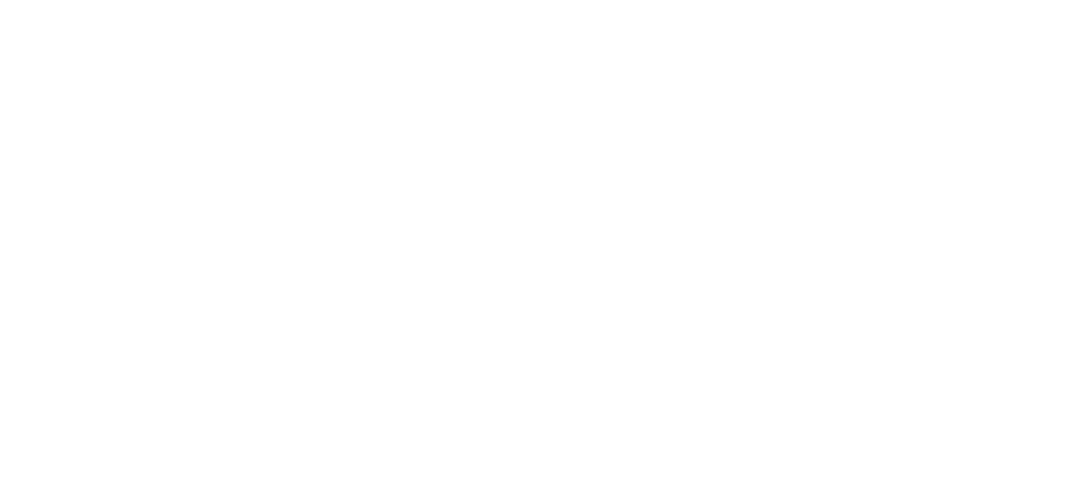
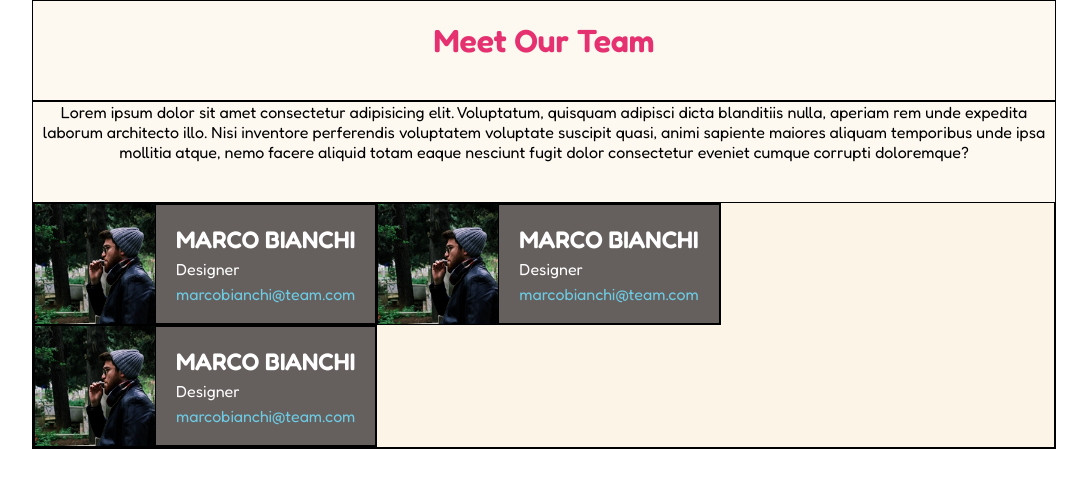
Before and after one commit to RiccardoLoPresti/html-css-float-cards, a plain HTML site: page index.html in a window 1280 px wide. Shown: the whole page, without its empty margins (96-1183 px from the left). Drawn offline with Linux system fonts and the light colour scheme.

Commit message:
[add] header/first row

```diff
--- a/css/style.css
+++ b/css/style.css
@@ -4,3 +4,73 @@
   padding: 0;
   box-sizing: border-box;
 }
+
+body{
+  font-family: 'Fredoka', sans-serif;
+}
+
+.container{
+  width: 80%;
+  max-width: 1700px;
+  margin: 0 auto;
+}
+
+.debug{
+  background-color: rgba(250, 235, 215, 0.363);
+  border: 1px solid black;
+}
+
+.clearfix{
+  content: '';
+  display: table;
+  clear: both;
+}
+
+/* HEADER */
+header h1{
+  font-weight: 600;
+  color: #e53170;
+  text-align: center;
+  padding-top: 20px;
+  padding-bottom: 40px;
+}
+
+/* MAIN */
+main p{
+  text-align: center;
+  padding-bottom: 40px;
+}
+
+/* SECTION */
+section .col{
+  background-color: #0f0e17;
+  float: left;
+}
+
+section img{
+  height: 120px;
+  vertical-align: middle;
+
+}
+
+section h2,
+section span{
+  color: white;
+  padding-bottom: 5px;
+  display: block;
+}
+
+section h2{
+  text-transform: uppercase;
+}
+
+section a{
+  text-decoration: none;
+  color: #6ecbe3;
+}
+
+section .info{
+  float: right;
+  padding: 20px;
+  height: 120px;
+}
--- a/index.html
+++ b/index.html
@@ -4,9 +4,51 @@
   <meta charset="UTF-8">
   <meta http-equiv="X-UA-Compatible" content="IE=edge">
   <meta name="viewport" content="width=device-width, initial-scale=1.0">
+  <link rel="preconnect" href="https://fonts.googleapis.com">
+  <link rel="preconnect" href="https://fonts.gstatic.com" crossorigin>
+  <link href="https://fonts.googleapis.com/css2?family=Fredoka:wght@400;600&display=swap" rel="stylesheet">
+  <link rel="stylesheet" href="css/style.css">
   <title>Floating Cards</title>
 </head>
 <body>
 
+  <header class="container debug">
+    <h1>Meet Our Team</h1>
+  </header>
+
+  <main class="container debug">
+    <p>Lorem ipsum dolor sit amet consectetur adipisicing elit. Voluptatum, quisquam adipisci dicta blanditiis nulla, aperiam rem unde expedita laborum architecto illo. Nisi inventore perferendis voluptatem voluptate suscipit quasi, animi sapiente maiores aliquam temporibus unde ipsa mollitia atque, nemo facere aliquid totam eaque nesciunt fugit dolor consectetur eveniet cumque corrupti doloremque?</p>
+    <section class="row debug clearfix">
+      <div class="col debug">
+        <img src="img/male1.png" alt="male1">
+        <div class="info debug">
+          <h2>marco bianchi</h2>
+          <span>Designer</span>
+          <a href= "marcobianchi@team.com">marcobianchi@team.com</a>
+        </div>
+      </div>
+
+      <div class="col debug">
+        <img src="img/male1.png" alt="male1">
+        <div class="info debug">
+          <h2>marco bianchi</h2>
+          <span>Designer</span>
+          <a href= "marcobianchi@team.com">marcobianchi@team.com</a>
+        </div>
+      </div>
+
+      <div class="col debug">
+        <img src="img/male1.png" alt="male1">
+        <div class="info debug">
+          <h2>marco bianchi</h2>
+          <span>Designer</span>
+          <a href= "marcobianchi@team.com">marcobianchi@team.com</a>
+        </div>
+      </div>
+
+
+    </section>
+  </main>
+
 </body>
 </html>
```
